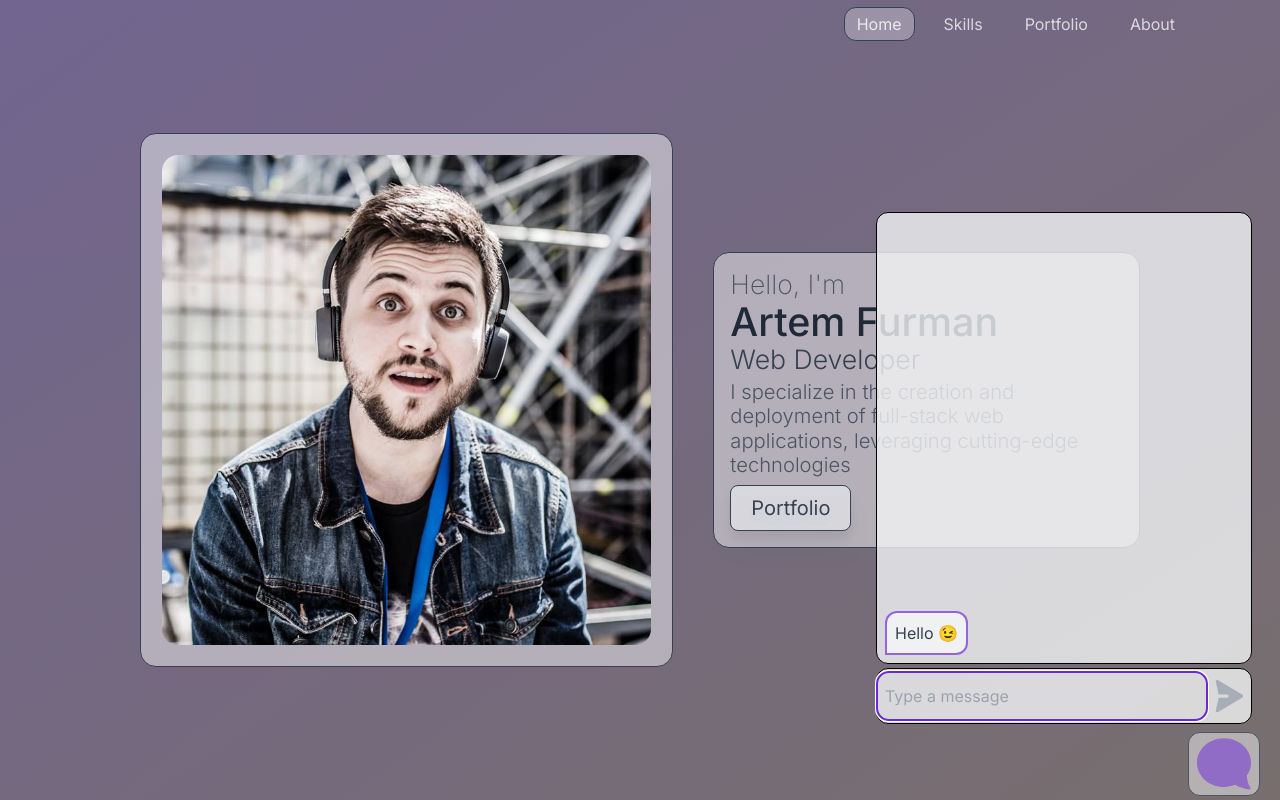
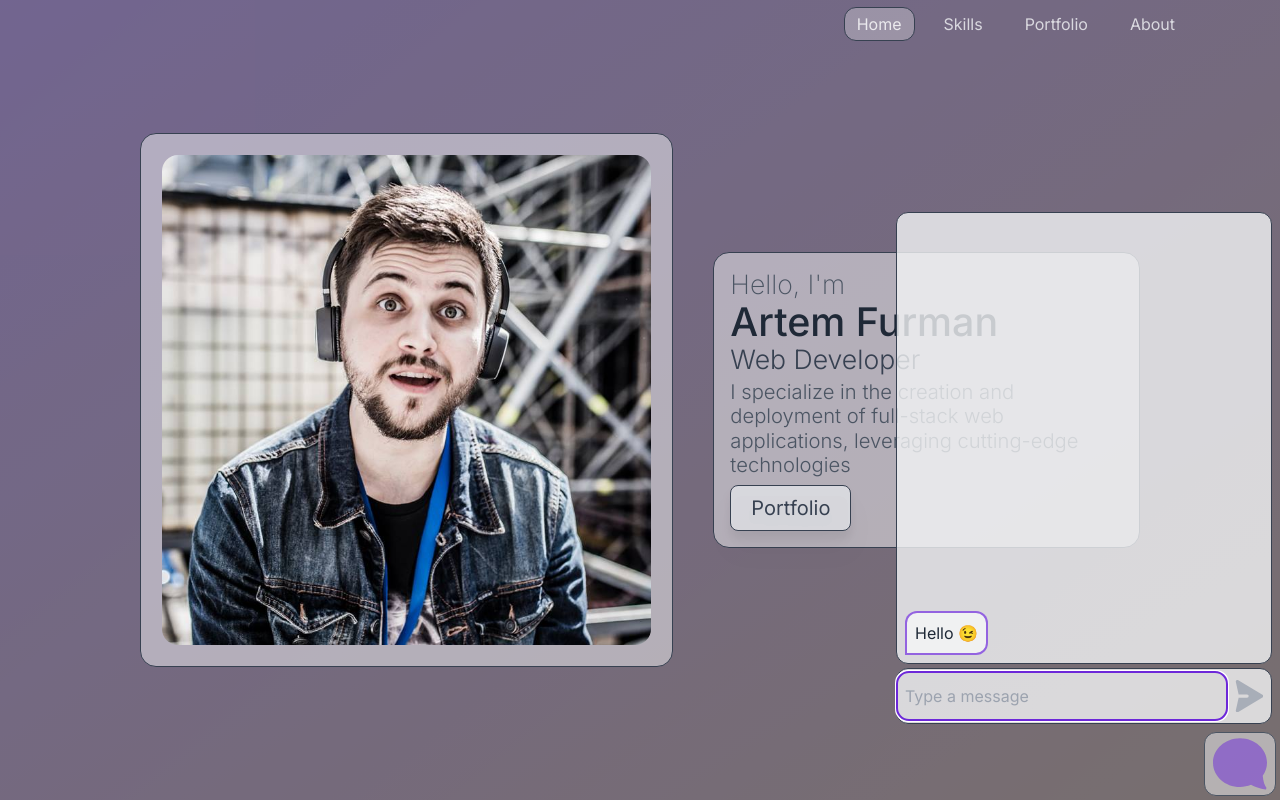
Before and after one commit to Arden27/portfolio, a Next.js app: page / in a window 1280 px wide. Both pictures are taken after a click on the button 1224 px from the left and 764 px from the top of the page. Built offline with nearby package versions, Linux system fonts and the light colour scheme.

Commit message:
style fixes

```diff
--- a/src/components/about.js
+++ b/src/components/about.js
@@ -33,7 +33,7 @@ export default function About({ mainRef }){
                   }, 3000);
                 const knockTimer = setTimeout(() => {
                     dispatch(knock());
-                    }, 3000)
+                    }, 5000)
 
                   return () => {
                     clearTimeout(showAboutTimer);
--- a/src/components/chat.js
+++ b/src/components/chat.js
@@ -162,10 +162,10 @@ export default function Chat() {
   return (
     <div ref={node} className="z-50">
       <div
-        className={`${isChatOpen ? "" : "hidden"} p-1 flex flex-col z-50  h-[83svh] w-[90vw] sm:w-[50vw] md:w-[30vw] md:h-[65vh] fixed bottom-[9svh] right-6`}
+        className={`${isChatOpen ? "" : "hidden"} p-1 flex flex-col z-50  h-[83svh] w-[90vw] sm:w-[50vw] md:w-[30vw] md:h-[65vh] fixed max-sm:left-1/2 max-sm:transform max-sm:-translate-x-1/2 bottom-[9svh] md:right-1`}
       >
         <div
-          className={"scrollable-chat flex-grow overflow-y-auto bg-gray-100/80 border rounded-xl border-black mb-1 flex flex-col-reverse"}
+          className={"scrollable-chat flex-grow overflow-y-auto bg-gray-100/80 border rounded-xl border-gray-700 mb-1 flex flex-col-reverse"}
           ref={messagesContainerRef}
         >
             {isTyping && <div className="animate-pulse max-w-[80%] p-2 px-3 m-2 break-words bg-gray-200/90 border-2 border-violet-700/70 self-start rounded-tr-xl rounded-tl-xl rounded-br-xl">○○○</div>}
@@ -173,13 +173,13 @@ export default function Chat() {
             {[...messages].reverse().map((message, index) => (
                 <div
                     key={index}
-                    className={`max-w-[80%] p-2 m-2 break-words ${message.role === "user" ? "text-white border-2 border-transparent bg-violet-700/70 self-end rounded-tr-xl rounded-tl-xl rounded-bl-xl" : "bg-gray-100/90 border-2 border-violet-700/70 self-start rounded-tr-xl rounded-tl-xl rounded-br-xl text-gray-700"}`}
+                    className={`max-w-[80%] p-2 m-2 break-words ${message.role === "user" ? "text-white border-2 border-transparent bg-violet-700/70 self-end rounded-tr-xl rounded-tl-xl rounded-bl-xl" : "bg-gray-100/90 border-2 border-violet-700/70 self-start rounded-tr-xl rounded-tl-xl rounded-br-xl text-gray-800"}`}
                 >
                     {message.content}
                 </div>
             ))}
         </div>
-        <div className="flex items-center h-14 w-full border bg-gray-100/80 rounded-xl border-black">
+        <div className="flex items-center h-14 w-full border bg-gray-100/80 rounded-xl border-gray-700">
           <input
             ref={inputRef}
             name="newMessage"
@@ -200,13 +200,13 @@ export default function Chat() {
         </div>
       </div>
       <div
-        className={`scrollable-chat p-2 max-w-[40%] max-h-[40%] overflow-scroll z-50 break-words md:max-w-[25%] fixed bottom-20 right-5 border rounded-tl-xl rounded-bl-xl rounded-tr-xl border-violet-700/70 bg-gray-100/70
+        className={`scrollable-chat p-2 max-w-[40%] max-h-[40%] overflow-scroll z-50 break-words md:max-w-[25%] fixed bottom-[9svh] right-5 border rounded-tl-xl rounded-bl-xl rounded-tr-xl border-violet-700/70 bg-gray-100/70 text-gray-800
         ${showMessage && !isChatOpen ? "block" : "hidden transition-opacity duration-[4000ms] opacity-0"}`}
       >
         {messages.length > 0 && messages[messages.length-1].content}
       </div>
       <button
-        className="z-50 fixed bottom-1 right-5"
+        className="z-50 fixed bottom-1 right-1"
         ref={buttonRef}
         onClick={() => {
           isChatOpen ? dispatch(closeChat()) : dispatch(openChat());
--- a/src/components/home.js
+++ b/src/components/home.js
@@ -31,7 +31,7 @@ export default function Home() {
                 </div>
                 <a
                     href="#portfolio-section"
-                    className="max-sm:text-[30%] md:text-xl drop-shadow-xl inline-block cursor-pointer rounded-lg bg-gray-200/75 px-5 py-2 text-gray-700 transition-all duration-200 ease-in-out border border-gray-700 hover:border hover:border-orange-600 hover:bg-gray-100 hover:text-orange-600"
+                    className="max-sm:text-[30%] md:text-xl drop-shadow-xl inline-block cursor-pointer rounded-lg bg-gray-200/75 px-5 py-2 text-gray-700 transition-all duration-200 ease-in-out border border-gray-700 hover:border hover:border-violet-800 hover:bg-gray-200 hover:text-violet-800"
                 >
                     Portfolio
                 </a>
```
